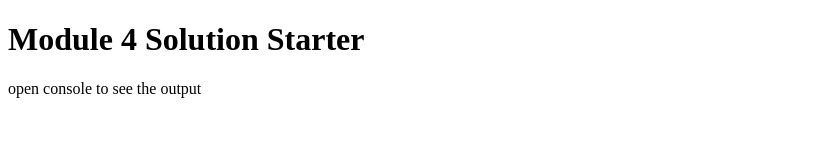
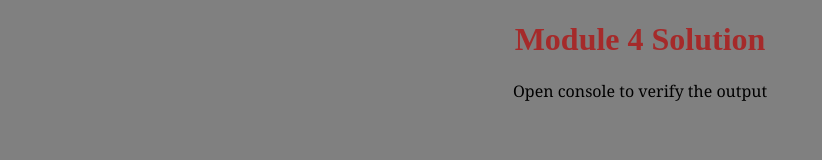
Before and after one commit to usernameboo/coursera-test, a plain HTML site: page Module 4/index.html in a window 1280 px wide. Shown: the whole page, without its empty margins (0-822 px from the left). Drawn offline with Linux system fonts and the light colour scheme.

Commit message:
Update index.html

```diff
--- a/Module 4/index.html
+++ b/Module 4/index.html
@@ -6,9 +6,10 @@
   <script src="SpeakHello.js"></script>
   <script src="SpeakGoodBye.js"></script>
   <script src="script.js"></script>
+
 </head>
-<body>
-  <h1>Module 4 Solution Starter</h1>
-  <p>open console to see the output</p>
+<body bgcolor="grey">
+  <h1 style="color: brown; text-align: center;" >Module 4 Solution</h1>
+  <p style="font-size: medium; text-align: center; font-family: Georgia, 'Times New Roman', Times, serif;">Open console to verify the output</p>
 </body>
 </html>
```
